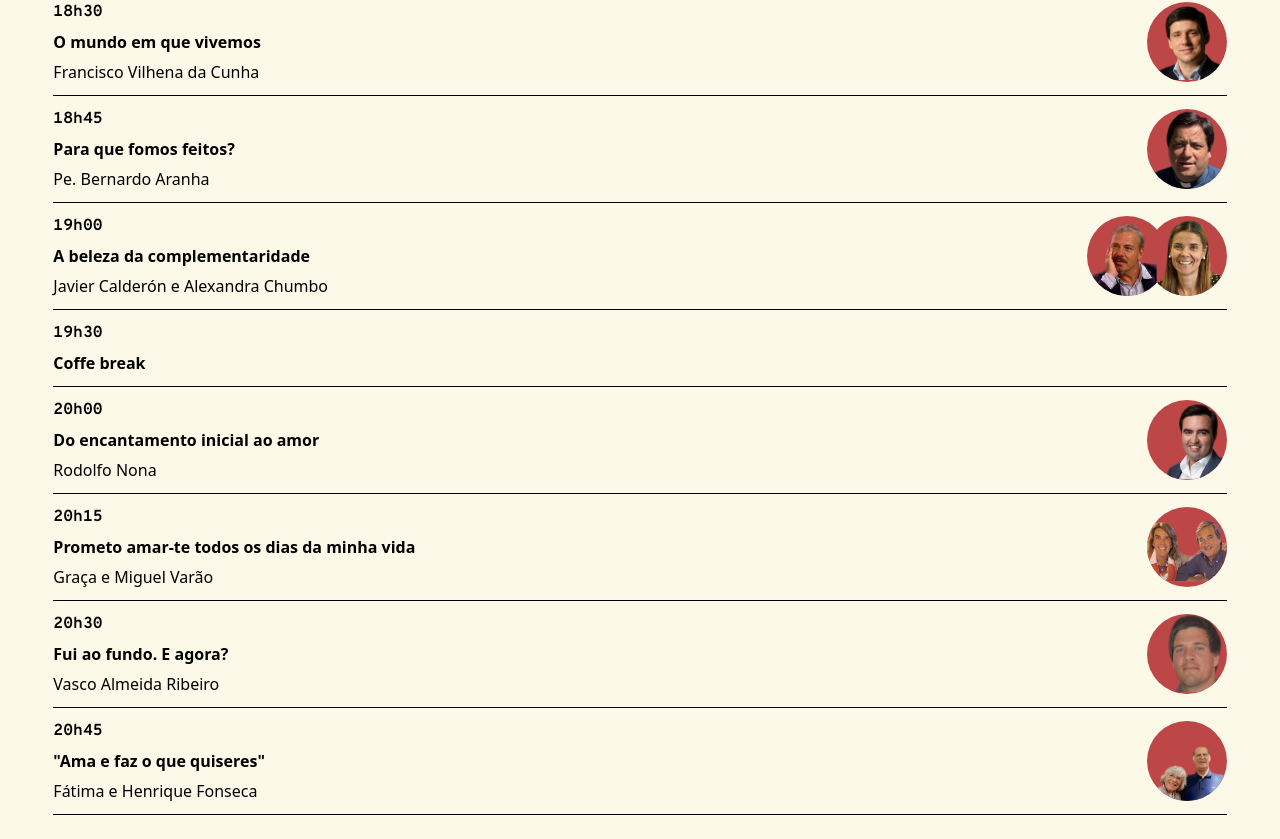
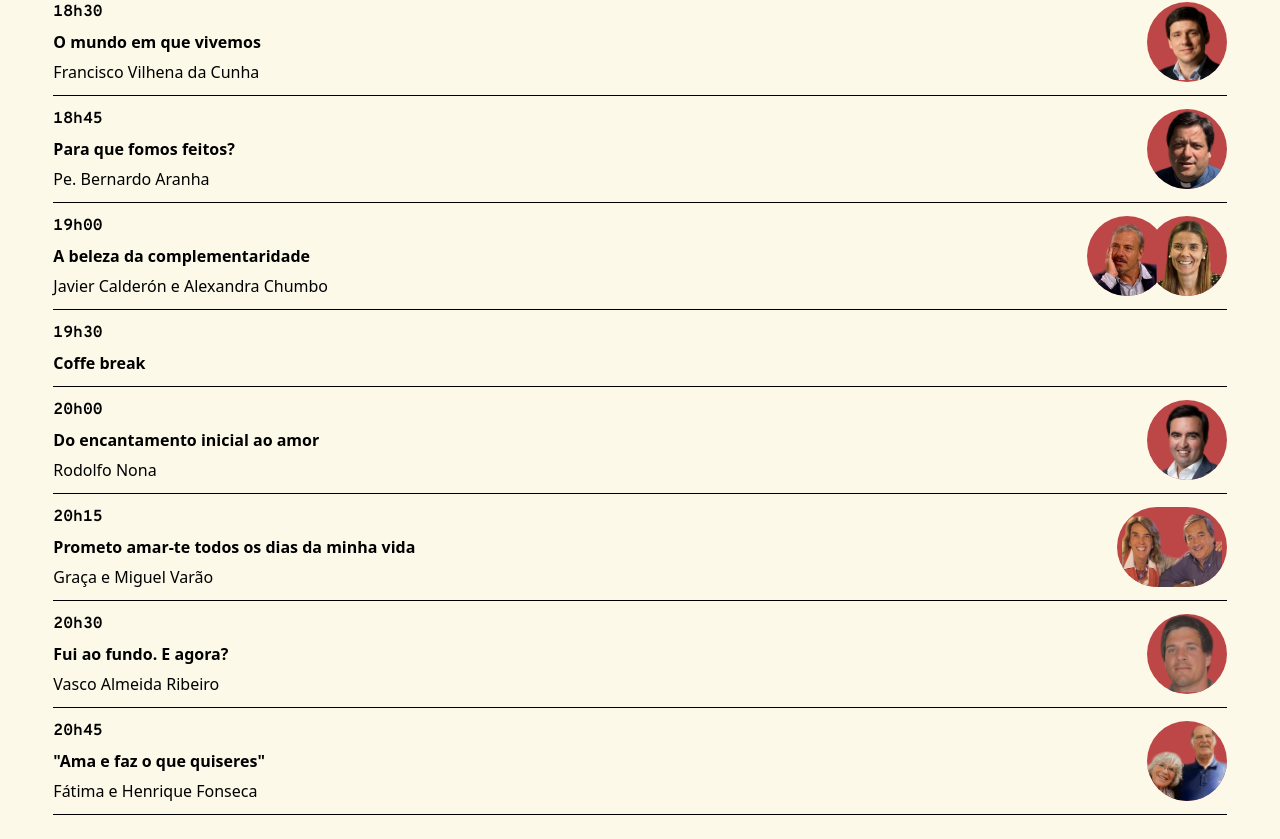
Before and after one commit to Lado-a-Lado/website, a SvelteKit app: page / in a window 1280 px wide. Shown: the part 1795-2634 px from the top of the page. Built offline with nearby package versions, Linux system fonts and the light colour scheme; a web font is replaced by a local one.

Commit message:
ajustes nos oradores

```diff
--- a/src/routes/+page.svelte
+++ b/src/routes/+page.svelte
@@ -76,7 +76,7 @@
             </div>
             <div>
                 <div>
-                    <img src="/img/fvc.png" alt="Francisco Vilhena da Cunha" class="fvc"/>
+                    <img src="/img/fvc.png" alt="Francisco Vilhena da Cunha"/>
                 </div>
             </div>
         </div>
@@ -125,7 +125,7 @@
             </div>
             <div>
                 <div>
-                    <img src="/img/rodolfo.png" alt="Rodolfo Nona" class=""/>
+                    <img class="relative right-3 top-1 scale-110" src="/img/rodolfo.png" alt="Rodolfo Nona"/>
                 </div>
             </div>
         </div>
@@ -137,8 +137,8 @@
                 <span>Graça e Miguel Varão</span>
             </div>
             <div>
-                <div>
-                    <img src="/img/mig.png" alt="Graça e Miguel Varão" class=""/>
+                <div class="graca-miguel">
+                    <img  class="relative left-1/2 -translate-x-1/2 scale-125" src="/img/mig.png" alt="Graça e Miguel Varão"/>
                 </div>
             </div>
         </div>
@@ -151,7 +151,7 @@
             </div>
             <div>
                 <div>
-                    <img src="/img/var.png" alt="Vasco Almeida Ribeiro"/>
+                    <img class="relative right-2" src="/img/var.png" alt="Vasco Almeida Ribeiro"/>
                 </div>
             </div>
         </div>
@@ -164,7 +164,7 @@
             </div>
             <div>
                 <div>
-                    <img src="/img/fati.png" alt="Fátima e Henrique Fonseca"/>
+                    <img class="relative scale-[1.4] bottom-4 right-1" src="/img/fati.png" alt="Fátima e Henrique Fonseca"/>
                 </div>
             </div>
         </div>
@@ -208,6 +208,7 @@
     }
 
     .momento {
+      @apply gap-2;
       & > *:nth-child(1) {
         @apply flex flex-col shrink;
 
@@ -236,7 +237,7 @@
           --dimention: 80px;
           height: var(--dimention);
           width: var(--dimention);
-          border-radius: 50%;
+          border-radius: 99999px;
           background-color: var(--theme-red);
         }
       }
@@ -255,5 +256,9 @@
     .javi {
       clip-path: inset(0 10px 0 0);
     }
+
+    .graca-miguel{
+      width: calc(var(--dimention) + 30px) !important;
+    }
   }
 </style>
```
